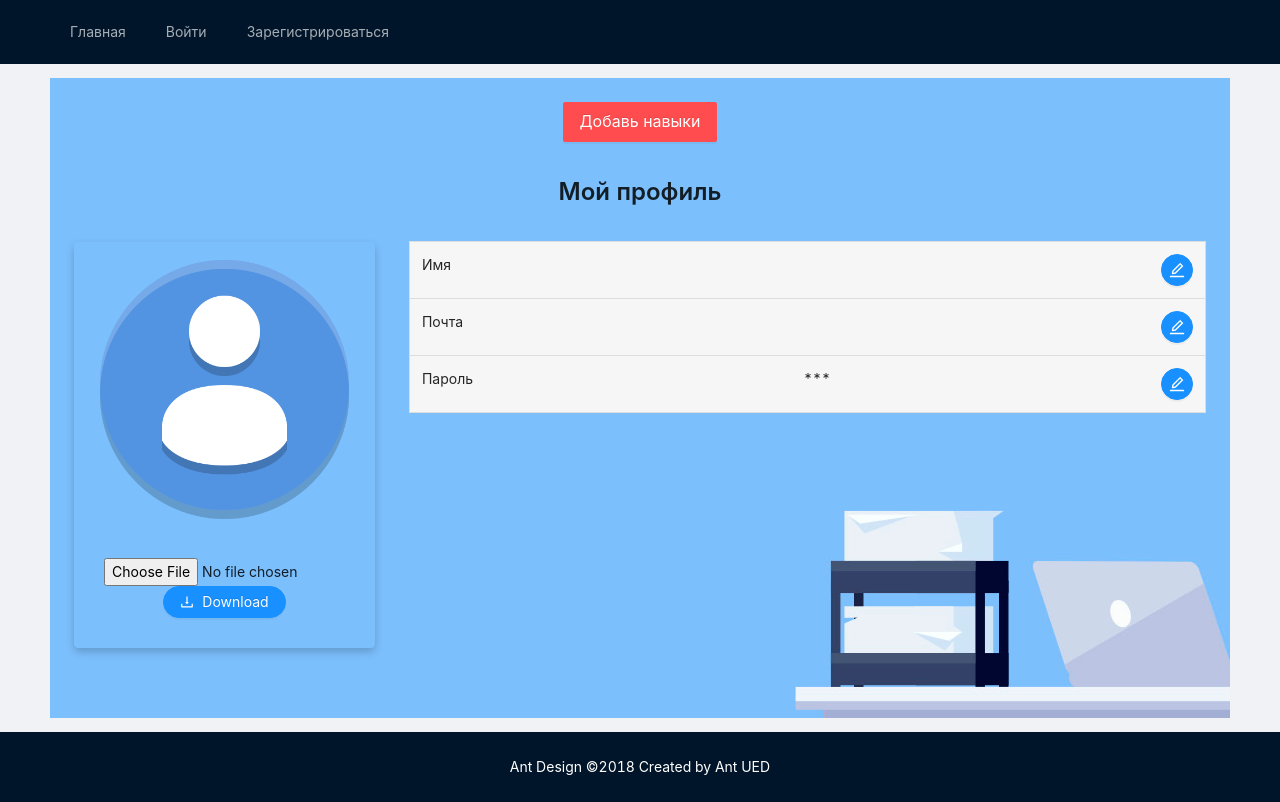
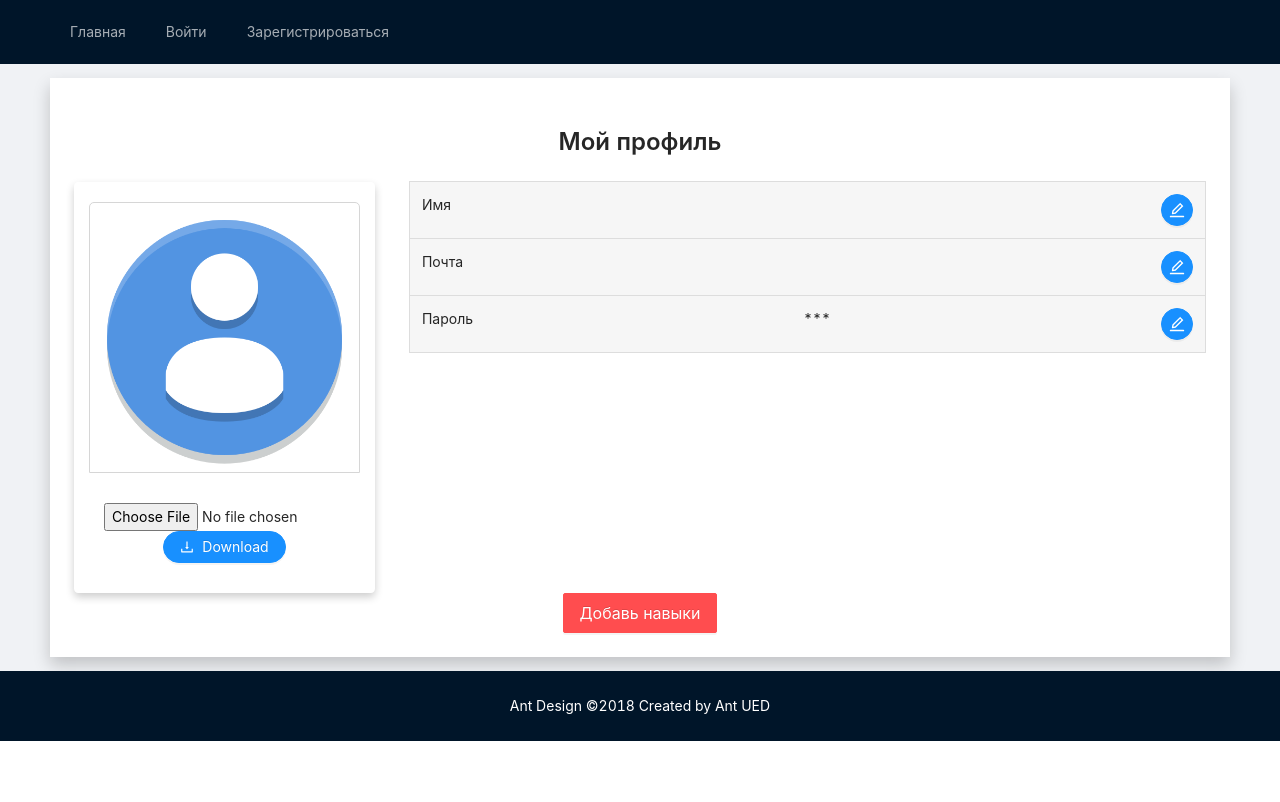
Before and after one commit to DmitriyRud/career-coach-client, a React (Create React App) app: page /profile in a window 1280 px wide. Built offline with nearby package versions, Linux system fonts and the light colour scheme; no server answers.

Commit message:
Profile styles updated

```diff
--- a/src/components/profile/Profile.jsx
+++ b/src/components/profile/Profile.jsx
@@ -25,10 +25,7 @@ const Profile = () => {
 
   return (
     <>
-    <Button type="primary" danger size='large'>
-      <Link to="/profile/skills">Добавь навыки</Link>
-    </Button>
-    <Title level={3} style={{margin: "3%"}}>Мой профиль</Title>
+    <Title level={3} style={{margin: "1em"}}>Мой профиль</Title>
      <div className='profile-container'>
     <Avatarka/>
 
@@ -44,6 +41,9 @@ const Profile = () => {
     </Tooltip></span></li>
     </ul>
     </div>
+    <Button type="primary" danger size='large'>
+      <Link to="/profile/skills">Добавь навыки</Link>
+    </Button>
   </>
   );
 }
--- a/src/components/profile/profile.css
+++ b/src/components/profile/profile.css
@@ -3,6 +3,7 @@
   justify-content: center;
   width: 100%;
   gap: 3%;
+
 }
 
 .list-container {
@@ -17,6 +18,7 @@
   border-radius: 0.3em;
   width: 30%;
   height: 30%;
+  padding: 20px 0 0;
 }
 
 .card-avatar:hover {
@@ -25,11 +27,13 @@
 
 .avatar-container {
   padding: 10%;
+
 }
 
 img {
   border-radius: 5px 5px 0 0;
-  width: 95%;
+  width: 90%;
+  border: 1px solid #d6d6d6;
 }
 
 .profile-settings {
@@ -47,3 +51,11 @@ img {
   display: flex;
   justify-content: space-between;
 }
+
+.content {
+  width: 100%;
+  height: 100%;
+  background: none;
+  background-color: white;
+  box-shadow: 0 8px 16px 0 rgba(0,0,0,0.2);
+}
```
